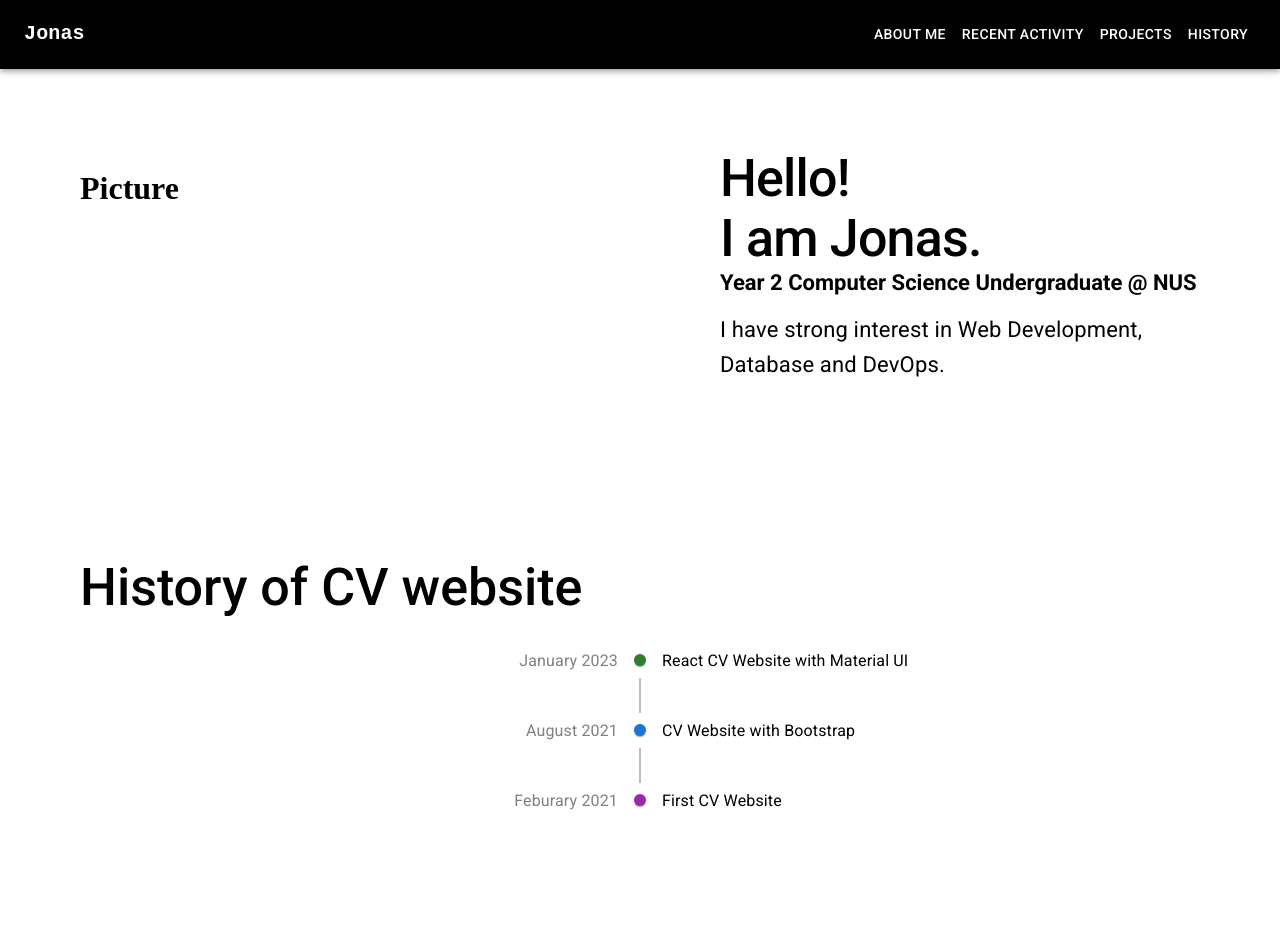
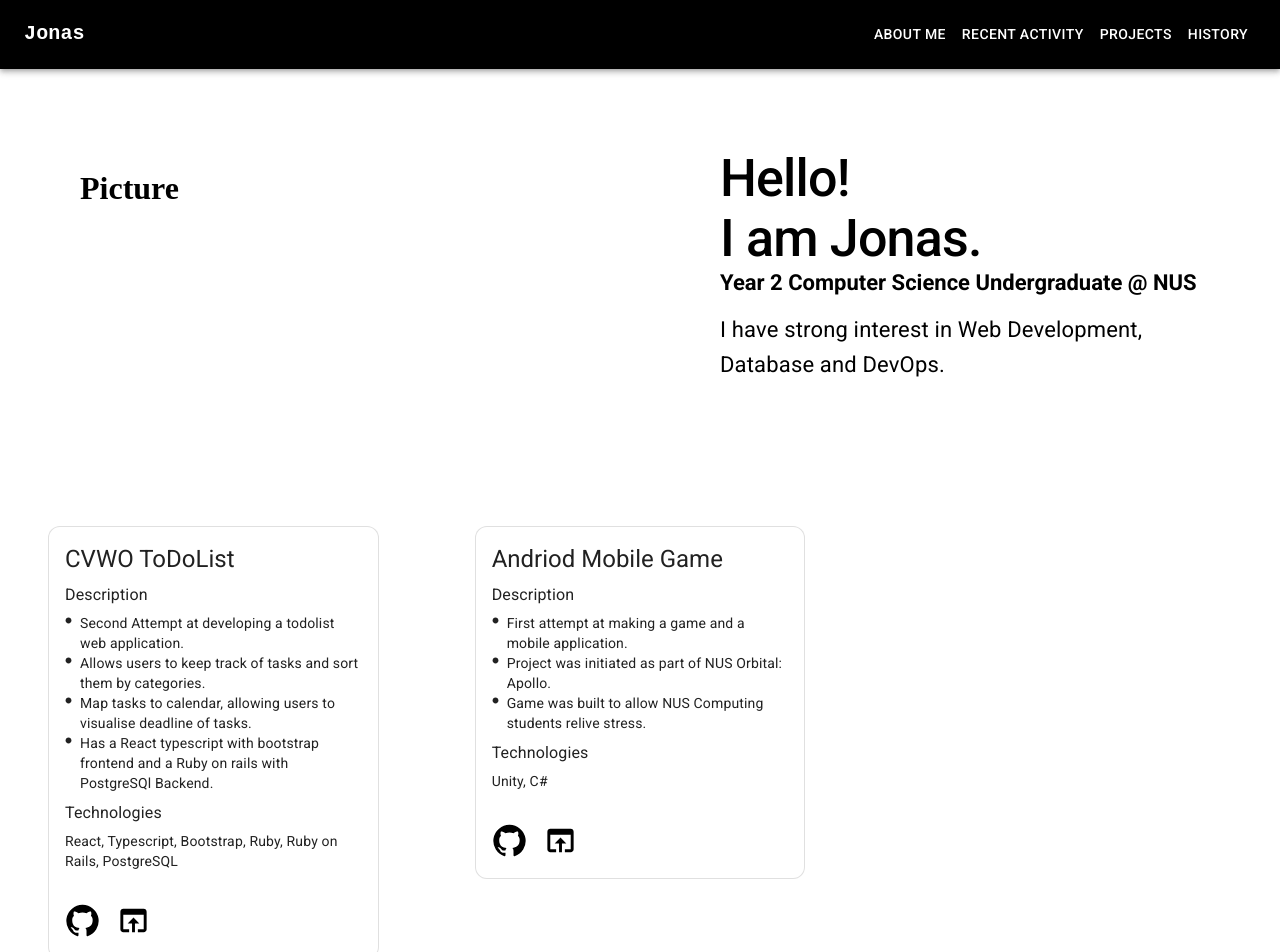
Before and after one commit to Jonaspng/react-cv-website, a React (Create React App) app: page / in a window 1280 px wide. Shown: the top 952 px of the page. Built offline with nearby package versions, Linux system fonts and the light colour scheme.

Commit message:
Add Projects section

```diff
--- a/public/styles.css
+++ b/public/styles.css
@@ -1,3 +1,13 @@
 body {
   margin: 0;
+  overflow-anchor: none;
+  height: 100%;
 }
+
+#root {
+  height: 100%;
+}
+
+html {
+  height: 100%;
+}
--- /dev/null
+++ b/src/components/ProjectCard.js
@@ -0,0 +1,50 @@
+import { Button, Card, CardActions, CardContent, Grid, Link, Typography } from "@mui/material";
+import GitHubIcon from '@mui/icons-material/GitHub';
+import OpenInBrowserIcon from '@mui/icons-material/OpenInBrowser';
+import CircleIcon from '@mui/icons-material/Circle';
+import { Box } from "@mui/system";
+
+
+function ProjectCard(props) {
+
+  function renderList(description) {
+    return (
+      <Box display={'flex'}>
+        <CircleIcon sx={{height: 7, width: 7, mt:0.5, mr: 1}}/>
+        <Typography variant="body2">
+          {description}
+        </Typography>
+      </Box>
+
+    );
+  }
+
+  return (
+    <Grid item xs={12} sm={4} padding={6}>
+      <Card variant='outlined' sx={{ maxWidth: 345, borderRadius:3 }}>
+        <CardContent>
+          <Typography gutterBottom variant="h5" component="div">
+            {props.title}
+          </Typography>
+          <Typography gutterBottom variant="body1" component="div">
+            Description
+          </Typography>
+          {props.descriptions.map(renderList)}
+          <Typography gutterBottom variant="body1" component="div" sx={{mt: 1}}>
+            Technologies
+          </Typography>
+          <Typography variant="body2">
+            {props.technologies}
+          </Typography>
+        </CardContent>
+        <CardActions>
+          <Link href={props.githubLink} sx={{color: "black"}} margin={1}><GitHubIcon fontSize='large'/></Link>
+          <Link href={props.websiteLink} sx={{color: "black"}} margin={1}><OpenInBrowserIcon fontSize='large'/></Link>
+        </CardActions>
+      </Card>
+    </Grid>
+
+  );
+}
+
+export default ProjectCard;
--- /dev/null
+++ b/src/components/ProjectData.js
@@ -0,0 +1,18 @@
+const ProjectData = [
+  { title:"CVWO ToDoList",
+    descriptions:["Second Attempt at developing a todolist web application.",
+                "Allows users to keep track of tasks and sort them by categories.",
+                "Map tasks to calendar, allowing users to visualise deadline of tasks.",
+                "Has a React typescript with bootstrap frontend and a Ruby on rails with PostgreSQl Backend."],
+    technologies:"React, Typescript, Bootstrap, Ruby, Ruby on Rails, PostgreSQL",
+    githubLink:"https://github.com/Jonaspng/CVWO_frontend",
+    websiteLink:"https://cvwo-todolist.vercel.app/"},
+  { title: "Andriod Mobile Game",
+    descriptions:["First attempt at making a game and a mobile application.",
+                  "Project was initiated as part of NUS Orbital: Apollo.",
+                  "Game was built to allow NUS Computing students relive stress."],
+    technologies: "Unity, C#",
+    githubLink:"https://github.com/Jonaspng/Orbital-Project_Mastercard",
+    websiteLink:"https://github.com/Jonaspng/Orbital-Project_Mastercard"}];
+
+export default ProjectData;
--- /dev/null
+++ b/src/components/Projects.js
@@ -0,0 +1,30 @@
+import { Grid } from "@mui/material";
+import ProjectCard from "./ProjectCard";
+import ProjectData from "./ProjectData";
+
+
+function Projects() {
+
+  const data = ProjectData;
+
+  function renderCard(data) {
+    return (
+      <ProjectCard
+        title={data.title}
+        descriptions={data.descriptions}
+        technologies={data.technologies}
+        githubLink={data.githubLink}
+        websiteLink={data.websiteLink}
+      />
+    );
+  }
+
+  return (
+    <Grid container>
+      {data.map(renderCard)}
+    </Grid>
+  );
+
+}
+
+export default Projects;
--- a/src/pages/MainPage.js
+++ b/src/pages/MainPage.js
@@ -1,6 +1,7 @@
 import React from 'react';
 import AboutMe from '../components/AboutMe';
 import History from '../components/History';
+import Projects from '../components/Projects';
 import Topbar from '../components/TopBar';
 
 function MainPage() {
@@ -9,6 +10,7 @@ function MainPage() {
     <>
       <Topbar />
       <AboutMe />
+      <Projects />
       <History />
     </>
 
```
